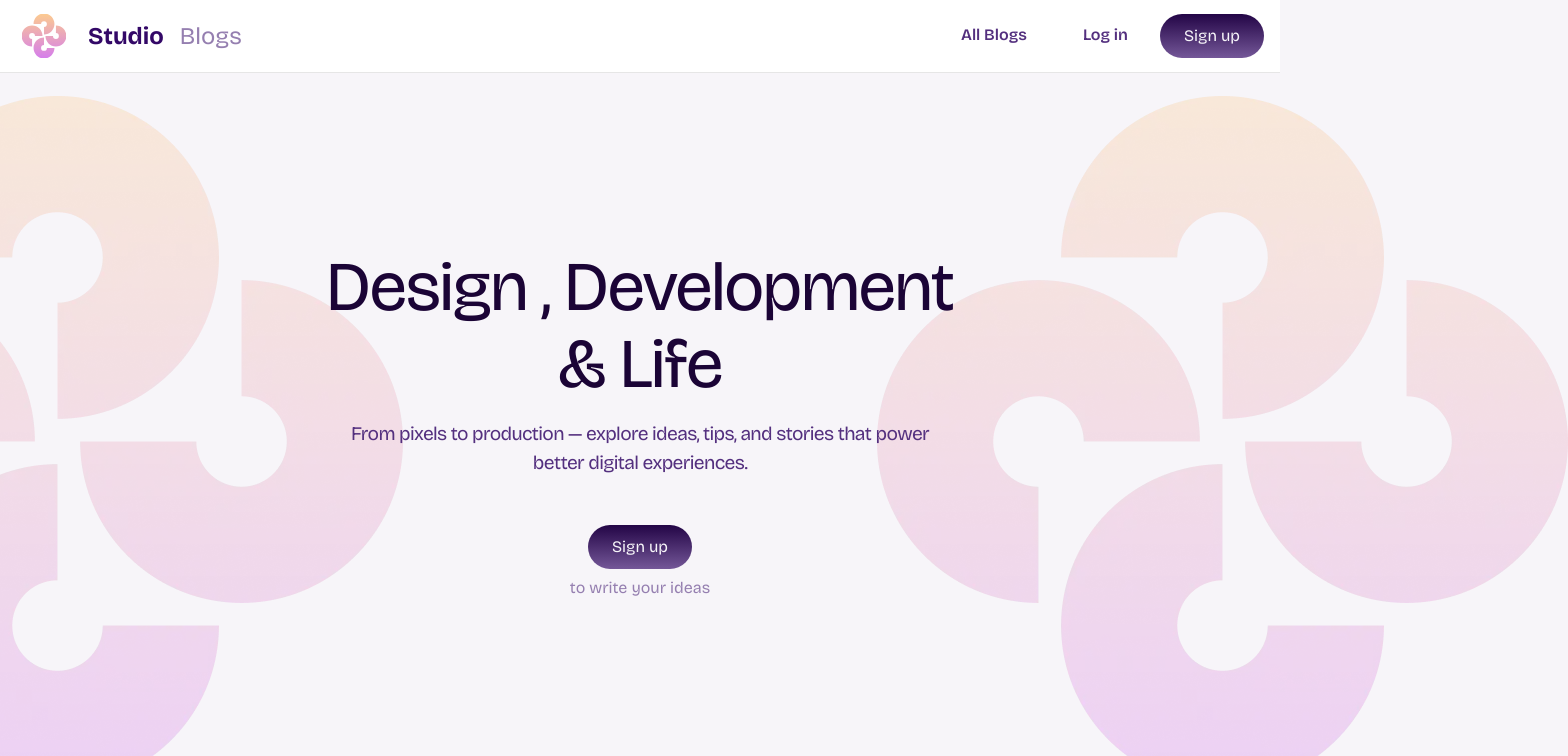
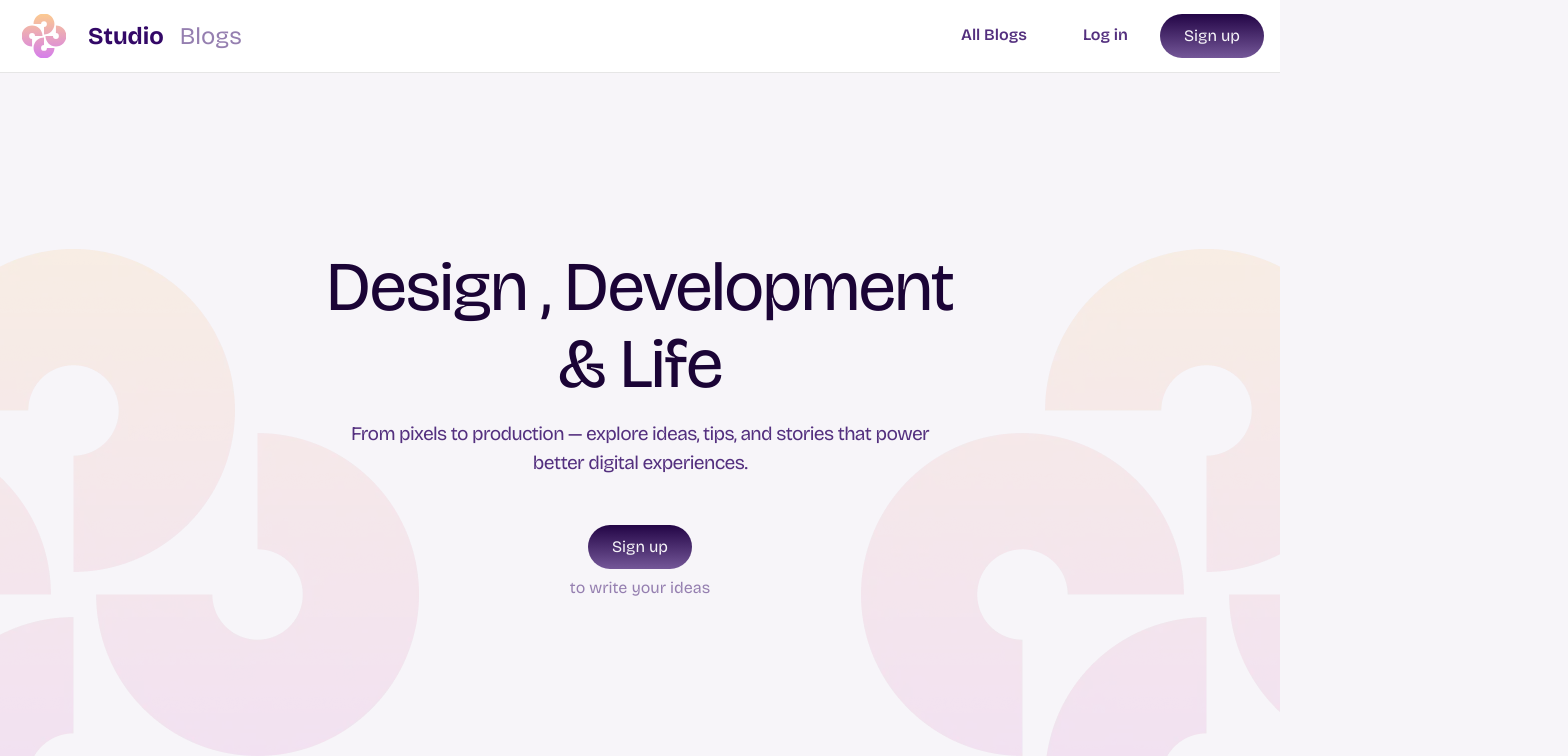
Before and after one commit to Shubham-yelekar/blog-website, a React (Vite) app: page / in a window 1280 px wide. Shown: the top 756 px of the page, 1568 px wide, since content can reach past the window. Built offline with nearby package versions, Linux system fonts and the light colour scheme; no server answers.

Commit message:
Update HomePage.tsx

```diff
--- a/src/Pages/HomePage.tsx
+++ b/src/Pages/HomePage.tsx
@@ -32,16 +32,16 @@ const HomePage = () => {
   }, []);
 
   return (
-    <div className="w-full py-8 ">
+    <div className="w-full py-8 overflow-x-hidden">
       <Main>
-        <div className="overflow-hidden">
+        <div className="relative">
           <img
-            className="absolute -right-72 -z-5 top-24 opacity-30 "
+            className="absolute -right-72 -z-5 top-24 opacity-20 "
             src="/log-shape.webp"
             alt=""
           />
           <img
-            className="absolute -left-72 hidden -z-5 top-24 opacity-30 md:block"
+            className="absolute -left-72 hidden -z-5 top-24 opacity-20 md:block"
             src="/log-shape.webp"
             alt=""
           />
```
